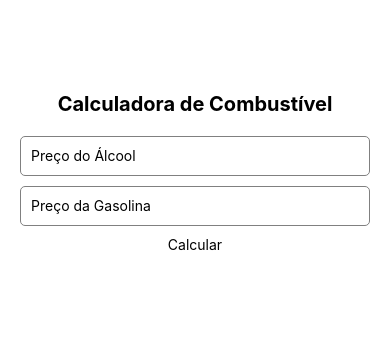
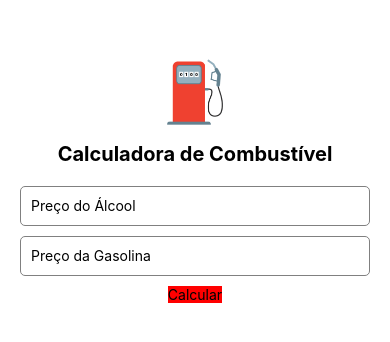
Before and after one commit to JoaoPedro999/ProjetoCombustivel, a React Native app: screen / in a window 390 px wide. Shown: the part 250-592 px from the top of the page. Built offline with nearby package versions, Linux system fonts and the light colour scheme.

Commit message:
commit Imagens

```diff
--- a/App.js
+++ b/App.js
@@ -3,10 +3,10 @@ import {
   View,
   Text,
   TextInput,
-  Button,
   Modal,
   StyleSheet,
   TouchableOpacity,
+  Image,
 } from "react-native";
 
 export default function FuelCalculator() {
@@ -26,6 +26,11 @@ export default function FuelCalculator() {
 
   return (
     <View style={styles.container}>
+      <Image
+        // Define o estilo da imagem (altura de 50 pixels, largura de 50 pixels e redimensionamento para cobrir)
+        style={{ height: 100, width: 100, resizeMode: "cover" }}
+        source={require("./src/images/logo.png")}
+      />
       <Text style={styles.title}>Calculadora de Combustível</Text>
       <TextInput
         style={styles.input}
@@ -41,7 +46,7 @@ export default function FuelCalculator() {
         value={gasolinaValor}
         onChangeText={(text) => setGasolinaValor(text)}
       />
-      <TouchableOpacity onPress={calcularRecomendacao}>
+      <TouchableOpacity style={styles.btn} onPress={calcularRecomendacao}>
         <Text>Calcular</Text>
       </TouchableOpacity>
 
@@ -53,14 +58,22 @@ export default function FuelCalculator() {
       >
         <View style={styles.modalContainer}>
           <View style={styles.modalContent}>
+            <Image
+              style={{ height: 50, width: 50, resizeMode: "cover" }}
+              // Define a fonte/caminho da imagem (neste caso, uma imagem importada localmente)
+              source={require("./src/images/gas.png")}
+            />
             <Text style={styles.modalText}>
               Preço do Álcool: R$ {alcoolValor}
             </Text>
             <Text style={styles.modalText}>
               Preço da Gasolina: R$ {gasolinaValor}
             </Text>
-            <Text style={styles.modalText}>Recomendação: {recomendacao}</Text>
-            <TouchableOpacity onPress={() => setModalVisible(false)}>
+            <Text style={styles.rectext}>Recomendação: {recomendacao}</Text>
+            <TouchableOpacity
+              style={styles.btn}
+              onPress={() => setModalVisible(false)}
+            >
               <Text>Fechar</Text>
             </TouchableOpacity>
           </View>
@@ -102,9 +115,23 @@ const styles = StyleSheet.create({
     padding: 20,
     borderRadius: 10,
     elevation: 5,
+    alignItems: "center",
   },
   modalText: {
     fontSize: 16,
     marginBottom: 10,
   },
+  rectext: {
+    fontSize: 16,
+    marginBottom: 10,
+    fontWeight: "bold",
+    color: "green",
+  },
+  btn: {
+    width: "100",
+    height: "100",
+    backgroundColor: "red",
+    color: "white",
+    fontWeight: "bold",
+  },
 });
```
